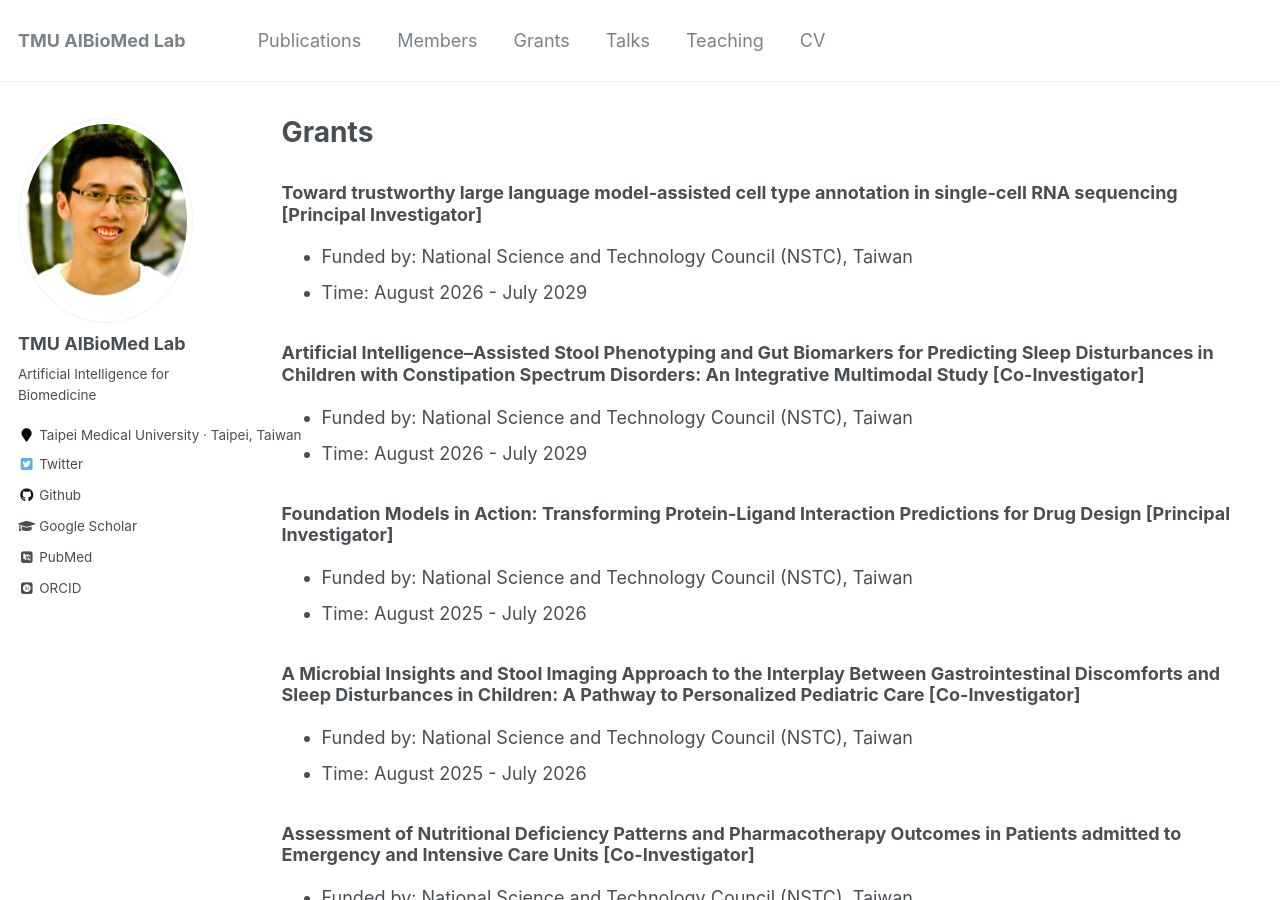
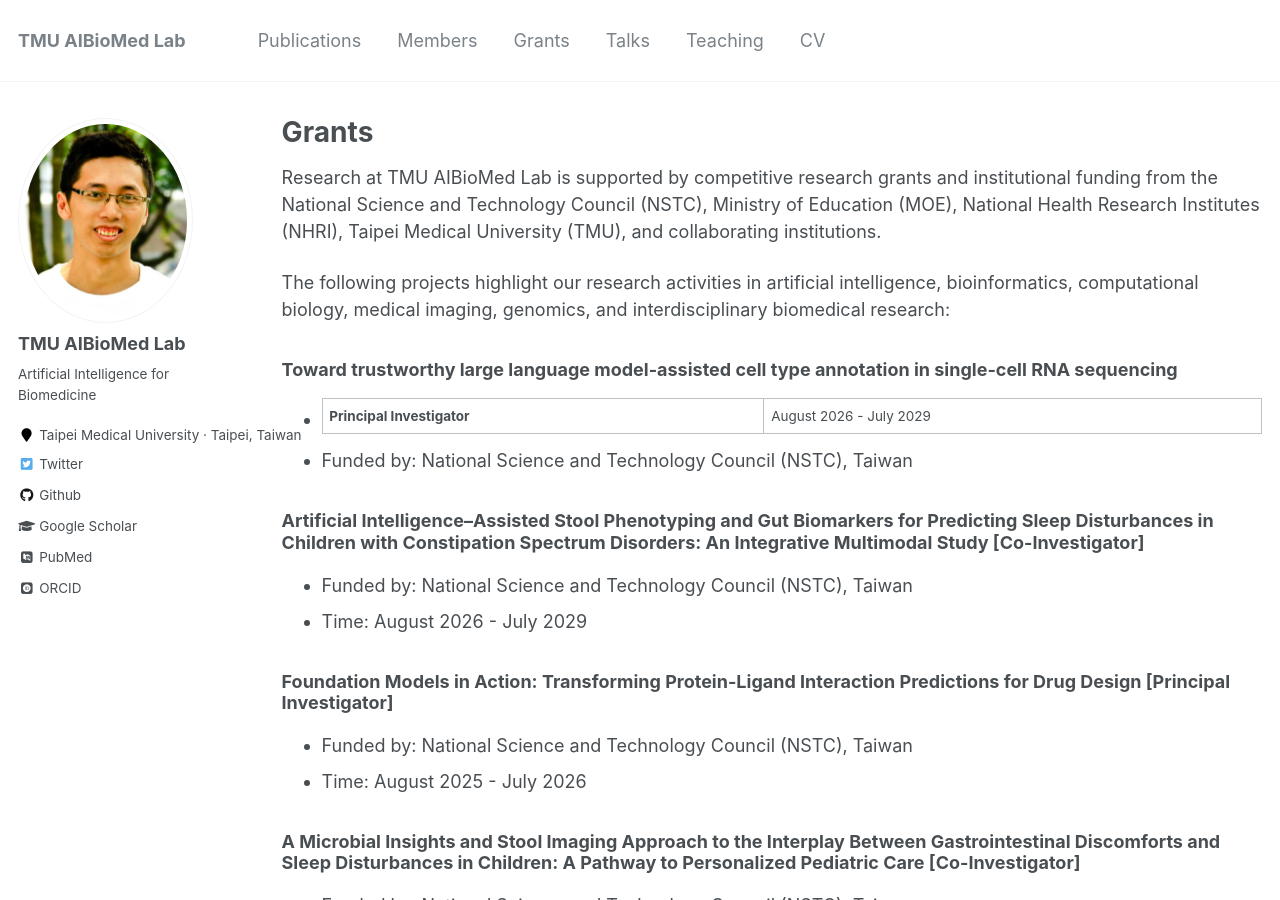
Before and after one commit to khanhlee/khanhlee.github.io, a Jekyll site: the page built from _pages/grant.md, in a window 1280 px wide and 900 px high. Built offline with Jekyll 4.4.1, drawn with Linux system fonts in a browser that asks for light colours; some web fonts are replaced.

Commit message:
Update grant.md

```diff
--- a/_pages/grant.md
+++ b/_pages/grant.md
@@ -5,9 +5,14 @@ permalink: /grant/
 author_profile: true
 ---
 
-### Toward trustworthy large language model-assisted cell type annotation in single-cell RNA sequencing [Principal Investigator]
+Research at TMU AIBioMed Lab is supported by competitive research grants and institutional funding from the National Science and Technology Council (NSTC), Ministry of Education (MOE), National Health Research Institutes (NHRI), Taipei Medical University (TMU), and collaborating institutions.
+
+The following projects highlight our research activities in artificial intelligence, bioinformatics, computational biology, medical imaging, genomics, and interdisciplinary biomedical research:
+
+### Toward trustworthy large language model-assisted cell type annotation in single-cell RNA sequencing
+* **Principal Investigator** | August 2026 - July 2029
 * Funded by: National Science and Technology Council (NSTC), Taiwan
-* Time: August 2026 - July 2029
+
 
 ### Artificial Intelligence–Assisted Stool Phenotyping and Gut Biomarkers for Predicting Sleep Disturbances in Children with Constipation Spectrum Disorders: An Integrative Multimodal Study [Co-Investigator]
 * Funded by: National Science and Technology Council (NSTC), Taiwan
```
